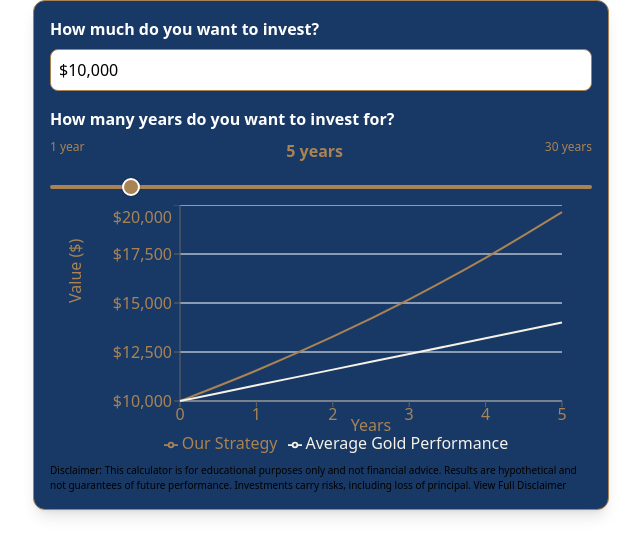
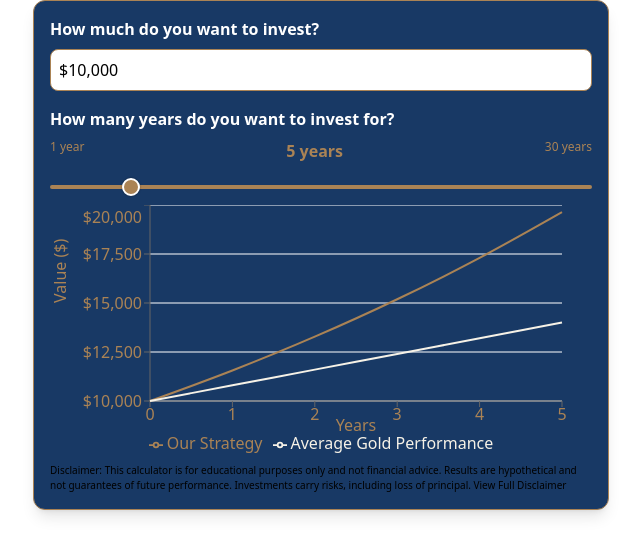
Before and after one commit to thegldstandard/calc, a React (Create React App) app: page / in a window 1280 px wide. Shown: the top 556 px of the page, without its empty margins (319-959 px from the left). Built offline with nearby package versions, Linux system fonts and the light colour scheme.

Commit message:
Shift chart and YAxis label left for more room

```diff
--- a/src/components/InvestmentCalculator.jsx
+++ b/src/components/InvestmentCalculator.jsx
@@ -93,10 +93,7 @@ const InvestmentCalculator = () => {
         }
         onChange={(e) => {
           const value = e.target.value.replace(/\$/g, "").replace(/,/g, "");
-          if (
-            !isNaN(value) &&
-            (value === "" || (value >= 1 && value <= 5000000))
-          ) {
+          if (!isNaN(value) && (value === "" || (value >= 1 && value <= 5000000))) {
             setInitialDeposit(value === "" ? "" : Number(value));
           }
         }}
@@ -123,7 +120,8 @@ const InvestmentCalculator = () => {
       />
 
       <ResponsiveContainer width="100%" height={250}>
-        <LineChart data={data} margin={{ left: 70, right: 30 }}>
+        {/* Reduced left margin to 40 so that the chart (and YAxis label) shifts left */}
+        <LineChart data={data} margin={{ left: 40, right: 30 }}>
           <CartesianGrid
             stroke="#FFFFFF"
             strokeDasharray="0"
@@ -149,9 +147,9 @@ const InvestmentCalculator = () => {
               position: "insideLeft",
               fill: "#AA8355",
               dy: 0,
-              dx: -50, // increased left space for label
+              dx: -35, // shifted slightly left
             }}
-            domain={["auto", "auto"]}
+            domain={['auto', 'auto']}
             tick={{ fill: "#AA8355" }}
             tickFormatter={(tick) =>
               `$${Math.round(tick).toLocaleString()}`
```
